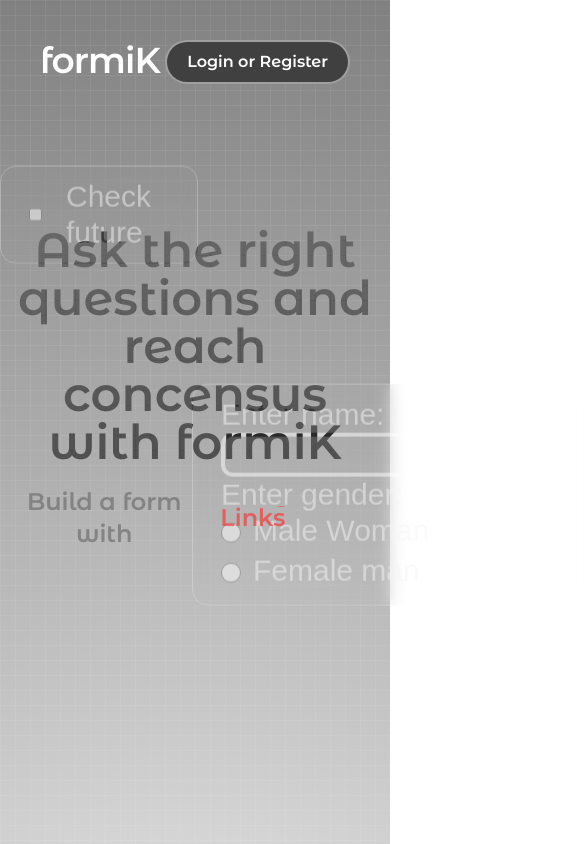
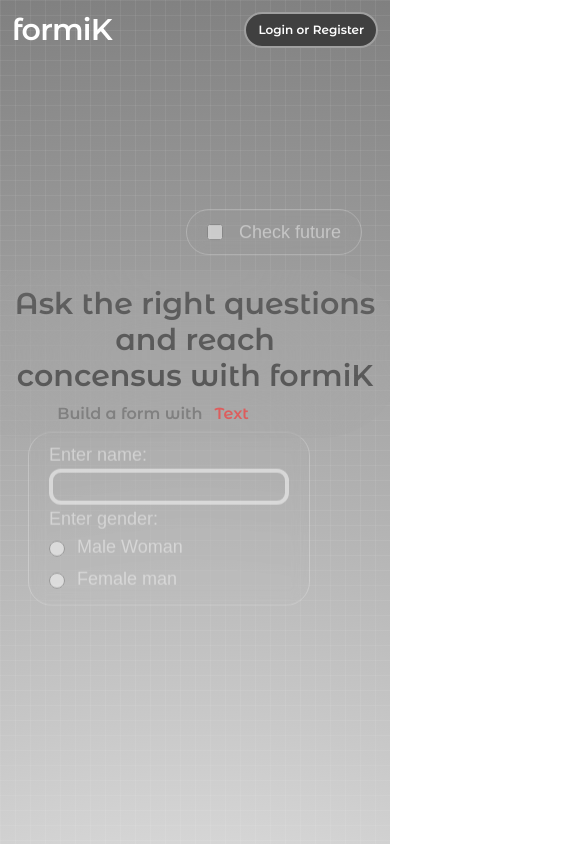
Before and after one commit to bigsparsh/formiK, a Next.js app: page / in a window 390 px wide. Shown: the top 844 px of the page, 585 px wide, since content can reach past the window. Built offline with nearby package versions, Linux system fonts and the light colour scheme; no server answers; a web font is replaced by a local one.

Commit message:
Made landing responsive

```diff
--- a/actions/Form.tsx
+++ b/actions/Form.tsx
@@ -3,7 +3,7 @@
 import { FormElement } from "@/app/form/create/page";
 import { formResponseState } from "@/classes/FormResponseManager";
 import { prisma } from "@/prisma";
-import { FieldType, FontSize, Form, TextFieldType } from "@prisma/client";
+import { FieldType, FontSize, Form } from "@prisma/client";
 import { getServerSession } from "next-auth";
 
 export const createForm = async ({
--- a/app/dashboard/myforms/page.tsx
+++ b/app/dashboard/myforms/page.tsx
@@ -12,7 +12,7 @@
             className="bg-neutral-600 rounded-xl text-neutral-50 px-4 py-2 flex justify-between items-center border border-neutral-500"
             key={crypto.randomUUID()}
             style={{
-              background: `linear-gradient(90deg, gray, gray, transparent), url(${form.cover_image || form.fields.find((field) => field.image)?.image}) center/cover`,
+              background: `linear-gradient(90deg, gray, gray, transparent), url(${form.cover_image || form.fields.find((field) => field.image)?.image}) ${form.cover_image?.split("/")[2] !== "picsum.photos" ? "center/cover" : "center/cover fixed"}`,
             }}
           >
             <div className="flex flex-col gap-2">
--- a/app/page.tsx
+++ b/app/page.tsx
@@ -5,7 +5,7 @@
 const Landing = () => {
   return (
     <div
-      className="ma"
+      className="ma overflow-clip"
       style={{
         background:
           " linear-gradient(#ffffff10 10%, transparent 10%) 0 0/ 15px 15px , linear-gradient(90deg, #ffffff10 10%, transparent 10%) 0 0/ 15px 15px,radial-gradient(circle at 50% 150%,white, gray)",
@@ -14,14 +14,20 @@
       <div className="flex flex-col h-screen">
         <NavBar />
         <div className="grow flex flex-col items-center justify-center relative">
-          <HoveringCheckbox positions="top-10 right-48 flow text-neutral-100">
+          <HoveringCheckbox
+            delay={0.4}
+            positions="top-36 md:top-20 xl:top-10 right-7 md:right-36 xl:right-48 flow text-neutral-100"
+          >
             <input
               type="checkbox"
-              className="accent-neutral-500 outline-none h-5 w-5 rounded-[50%]"
+              className="accent-neutral-500 outline-none w-4 h-4 xl:h-5 xl:w-5 rounded-[50%]"
             />
             <label className="flow">Check future</label>
           </HoveringCheckbox>
-          <HoveringCheckbox positions="bottom-60 left-48 flow text-neutral-100">
+          <HoveringCheckbox
+            delay={0}
+            positions="bottom-60 left-7 md:left-28 xl:left-48 flow text-neutral-100"
+          >
             <div className="flex flex-col">
               <label>Enter name: </label>
               <input
@@ -33,21 +39,22 @@
               <div className="flex gap-3 items-center">
                 <input
                   type="radio"
-                  className="accent-neutral-500 outline-none h-5 w-5 rounded-[50%]"
+                  className="accent-neutral-500 outline-none w-4 h-4 xl:h-5 xl:w-5 rounded-[50%]"
                 />
                 <label className="pb-1">Male Woman</label>
               </div>
               <div className="flex gap-3 items-center">
                 <input
                   type="radio"
-                  className="accent-neutral-500 outline-none h-5 w-5 rounded-[50%]"
+                  className="accent-neutral-500 outline-none w-4 h-4 xl:h-5 xl:w-5 rounded-[50%]"
                 />
                 <label className="pb-1">Female man</label>
               </div>
             </div>
           </HoveringCheckbox>
-          <div className="flex flex-col gap-5 mb-48">
-            <h1 className="font-semibold text-5xl text-center text-white mix-blend-difference ">
+          <div className="flex flex-col gap-2 md:gap-3 xl:gap-5 mb-48 relative">
+            <div className="absolute h-[120%] -translate-x-16 translate-y-[-1rem] w-[120%] top-0 blur-3xl z-20 backdrop-blur-lg rounded-full" />
+            <h1 className="font-semibold text-3xl px-3 md:text-4xl xl:text-5xl text-center text-white mix-blend-difference z-30">
               Ask the right questions and reach <br />
               concensus with formiK
             </h1>
@@ -60,7 +67,7 @@
                 "Links",
                 "Text",
               ]}
-              className="text-2xl font-semibold text-neutral-500 opacity-75"
+              className="text-base md:text-xl xl:text-2xl font-semibold text-neutral-500 z-30 opacity-75"
             >
               Build a form with
             </SpecialButton>
--- a/classes/FormOutputManager.tsx
+++ b/classes/FormOutputManager.tsx
@@ -88,6 +88,7 @@
           this.formJSX.push(
             <TextPromptField
               type={field.text_field_type as TextFieldType}
+              required={field.required}
               key={crypto.randomUUID()}
               id={field.field_id}
               title={field.title}
@@ -100,6 +101,7 @@
           this.formJSX.push(
             <OptionOutputField
               key={crypto.randomUUID()}
+              required={field.required}
               title={field.title}
               options={field.options}
               field_id={field.field_id}
--- a/components/HoveringCheckbox.tsx
+++ b/components/HoveringCheckbox.tsx
@@ -4,9 +4,11 @@
 const HoveringCheckbox = ({
   positions,
   children,
+  delay,
 }: {
   positions: string;
   children: React.ReactNode;
+  delay: number;
 }) => {
   return (
     <motion.div
@@ -18,12 +20,13 @@
         repeat: Infinity,
         repeatType: "mirror",
         ease: "easeInOut",
+        delay,
       }}
       style={{
         willChange: "transition",
       }}
       className={
-        "opacity-50 absolute text-3xl flex justify-center items-center gap-6 px-7 py-3 border border-white/50 bg-transparent backdrop-blur rounded-2xl pointer-events-none " +
+        "opacity-50 absolute text-lg md:text-2xl xl:text-3xl flex justify-center items-center gap-4 md:gap-6 px-5 py-2 xl:px-7 xl:py-3 border border-white/50 bg-transparent backdrop-blur rounded-3xl pointer-events-none " +
         positions
       }
     >
--- a/components/NavBar.tsx
+++ b/components/NavBar.tsx
@@ -32,9 +32,9 @@
   }, [session]);
 
   return (
-    <nav className="p-10 flex justify-between w-full">
+    <nav className="p-3 md:p-5 xl:p-10 flex justify-between items-center w-full">
       <Link
-        className="text-4xl font-semibold tracking-tight text-white"
+        className="text-3xl xl:text-4xl font-semibold tracking-tight text-white"
         href="/"
       >
         formiK
@@ -42,7 +42,7 @@
       {!userx ? (
         <Link
           className={
-            "bg-neutral-700 px-5 py-2 rounded-full font-semibold border-2 border-white/50 text-white " +
+            "bg-neutral-700 text-xs md:text-sm lg:text-base px-3 py-2 h-fit lg:px-5 rounded-full font-semibold border-2 border-white/50 text-white " +
             (loading ? "animate-pulse pointer-events-none" : "")
           }
           href="/auth"
--- a/components/OptionOutputField.tsx
+++ b/components/OptionOutputField.tsx
@@ -5,6 +5,7 @@
 import { formStateAtom } from "@/recoil/atoms";
 import { useAnimate, motion } from "framer-motion";
 import { useEffect, useState } from "react";
+import { FaAsterisk, FaCircle } from "react-icons/fa";
 import { useRecoilValue } from "recoil";
 
 const OptionOutputField = ({
@@ -13,7 +14,9 @@
   field_id,
   className,
   responseManager,
+  required,
 }: {
+  required: boolean;
   title: string;
   options: FormElement["options"];
   field_id: string;
@@ -31,28 +34,46 @@
 
   useEffect(() => {
     if (!formState || !animate) return;
-    animate(check.current, {
-      y: checked * 300 + "%",
-      scale: [1, 2, 1],
-    });
+    animate(
+      check.current,
+      {
+        y: checked * 275 + "%",
+        scale: [1, 2, 1],
+      },
+      {
+        duration: 0.25,
+        ease: "easeInOut",
+      },
+    );
   }, [formState, animate, check, checked]);
 
   return (
     <div
       className={
-        "w-full px-10 py-5 space-y-3 border border-neutral-600 rounded-3xl bg-neutral-700 " +
+        "w-full px-10 pb-5 space-y-3 border border-neutral-600 rounded-3xl bg-neutral-700 relative " +
         className
       }
     >
+      {required && (
+        <div className="absolute -top-2 -right-2">
+          <FaAsterisk
+            width={16}
+            height={16}
+            className="text-3xl font-semibold  bg-neutral-600 border-neutral-300 p-2 rounded-2xl"
+          />
+        </div>
+      )}
       <h1 className="text-xl">{title}</h1>
       <div className="space-y-2 relative">
         <motion.div
           initial={{
             y: "0%",
           }}
-          className="absolute w-3 h-3 rounded-full bg-neutral-50 left-2 top-2"
+          className="absolute rounded-full left-2 top-2"
           ref={check}
-        />
+        >
+          <FaCircle size={13} />
+        </motion.div>
         {options?.map((option) => {
           return (
             <div
--- a/components/Toast.tsx
+++ b/components/Toast.tsx
@@ -3,7 +3,7 @@
 
 const Toast = ({ message }: { message: string }) => {
   return (
-    <div className="absolute w-full top-44  grid place-items-center">
+    <div className="w-full top-44  grid place-items-center sticky z-50">
       <motion.div
         className="text-lg bg-[gray] text-white work px-5 py-2 font-medium rounded-3xl w-fit"
         initial={{
```
Also changed, not shown: components/TextPromptField.tsx (+49 -4 lines).
